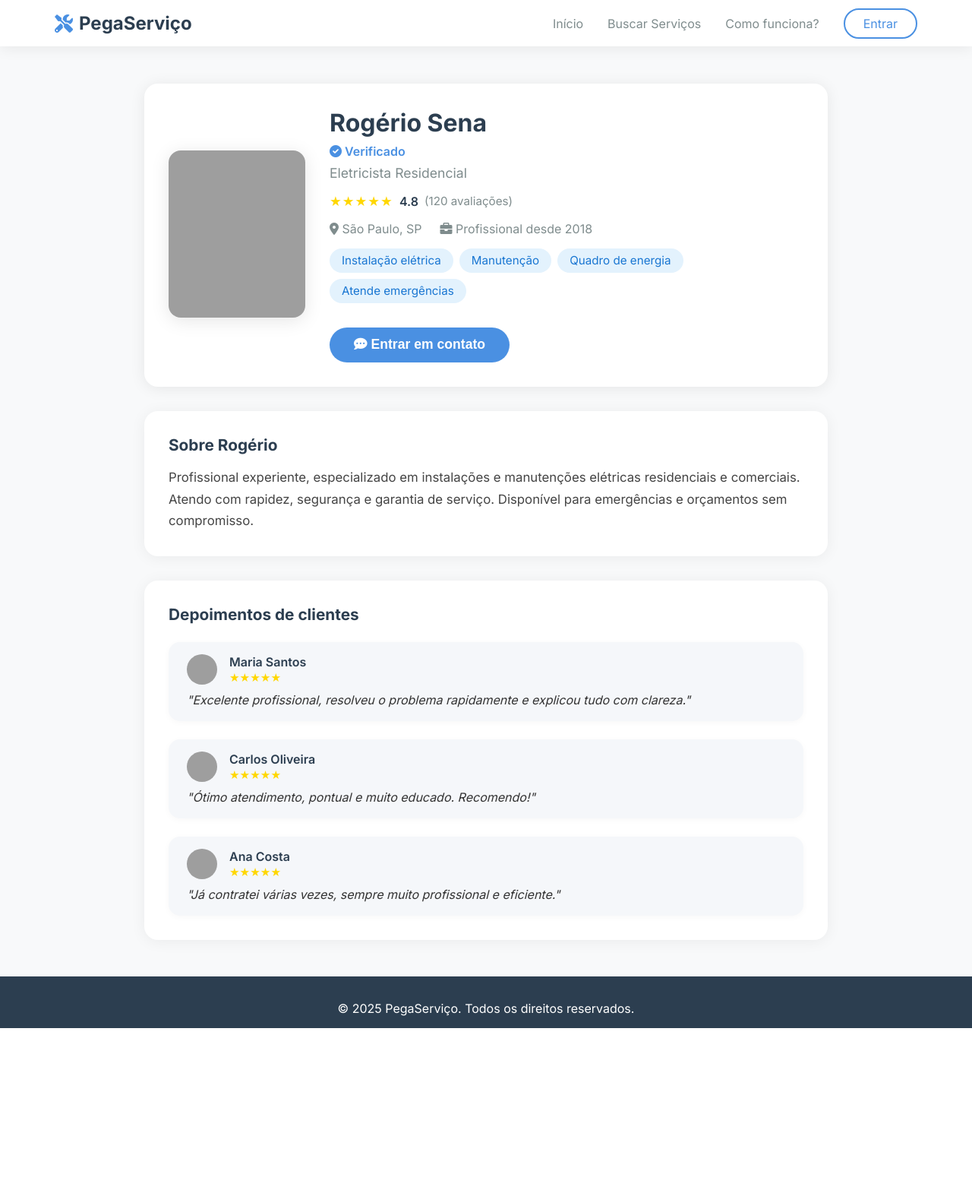
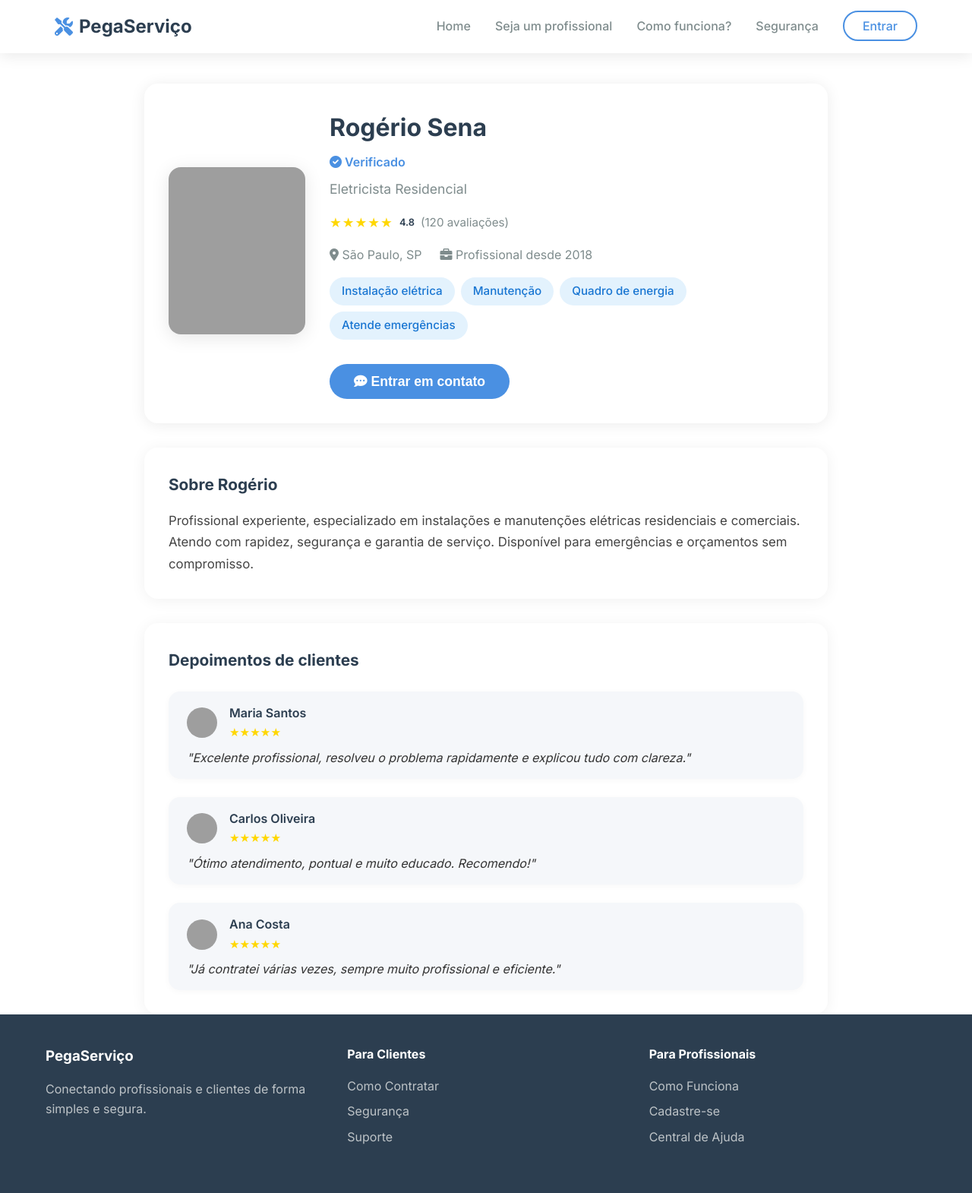
Before and after one commit to higormartinsb/higorm, a PHP site: page /profissional.html in a window 1280 px wide. Shown: the whole page at 76% size. Before the commit the page ends 1353 px from the top, so only its background shows below. Run offline with PHP 8.4, Linux system fonts and the light colour scheme; grey boxes are pictures that could not be loaded.

Commit message:
Add files via upload

```diff
--- a/profissional.css
+++ b/profissional.css
@@ -1,79 +1,3 @@
-* {
-    margin: 0;
-    padding: 0;
-    box-sizing: border-box;
-}
-
-body {
-    font-family: 'Inter', sans-serif;
-    background: #f8f9fa;
-    color: #2C3E50;
-}
-
-.header {
-    position: fixed;
-    top: 0;
-    width: 100%;
-    background: #fff;
-    box-shadow: 0 2px 20px rgba(0,0,0,0.08);
-    z-index: 1000;
-}
-
-.navbar {
-    display: flex;
-    justify-content: space-between;
-    align-items: center;
-    padding: 1rem 2rem;
-    max-width: 1200px;
-    margin: 0 auto;
-}
-
-.nav-brand {
-    display: flex;
-    align-items: center;
-    gap: 0.5rem;
-}
-
-.nav-brand i {
-    color: #4A90E2;
-    font-size: 1.5rem;
-}
-
-.nav-brand h2 {
-    font-weight: 700;
-    font-size: 1.5rem;
-}
-
-.nav-menu {
-    display: flex;
-    list-style: none;
-    gap: 2rem;
-}
-
-.nav-menu a {
-    text-decoration: none;
-    color: #7F8C8D;
-    font-weight: 500;
-    transition: color 0.2s;
-}
-
-.nav-menu a:hover {
-    color: #4A90E2;
-}
-
-.btn-entrar {
-    padding: 0.5rem 1.5rem !important;
-    border: 2px solid #4A90E2;
-    border-radius: 25px;
-    color: #4A90E2 !important;
-    background: none;
-    transition: background 0.2s, color 0.2s;
-}
-
-.btn-entrar:hover {
-    background: #4A90E2;
-    color: #fff !important;
-}
 
 .profile-main {
     padding-top: 110px;
@@ -267,14 +191,6 @@
     line-height: 1.5;
 }
 
-.footer {
-    background: #2C3E50;
-    color: #fff;
-    text-align: center;
-    padding: 2rem 0 1rem 0;
-    margin-top: 3rem;
-}
-
 @media (max-width: 900px) {
     .profile-main {
         padding: 100px 10px 0 10px;
@@ -292,11 +208,6 @@
 }
 
 @media (max-width: 600px) {
-    .navbar {
-        flex-direction: column;
-        gap: 1rem;
-        padding: 0.7rem 1rem;
-    }
     .profile-card, .profile-bio, .profile-reviews {
         padding: 1rem;
     }
--- a/profissional.html
+++ b/profissional.html
@@ -3,25 +3,54 @@
 <head>
     <meta charset="UTF-8">
     <meta name="viewport" content="width=device-width, initial-scale=1.0">
-    <title>PegaServiço - Perfil do Profissional</title>
+    <title>PegaServiço - Conectando Profissionais e Clientes</title>
+    <link rel="stylesheet" href="style.css">
     <link rel="stylesheet" href="profissional.css">
-    <link href="https://fonts.googleapis.com/css2?family=Inter:wght@400;600;700&display=swap" rel="stylesheet">
+    <link href="https://fonts.googleapis.com/css2?family=Inter:wght@300;400;500;600;700&display=swap" rel="stylesheet">
     <link href="https://cdnjs.cloudflare.com/ajax/libs/font-awesome/6.0.0/css/all.min.css" rel="stylesheet">
 </head>
 <body>
+    <!-- Header -->
     <header class="header">
         <nav class="navbar">
             <div class="nav-brand">
                 <i class="fas fa-tools"></i>
                 <h2>PegaServiço</h2>
             </div>
+
+            <!-- Desktop Menu -->
             <ul class="nav-menu">
-                <li><a href="#">Início</a></li>
-                <li><a href="#">Buscar Serviços</a></li>
-                <li><a href="#">Como funciona?</a></li>
+                <li><a href="index.html">Home</a></li>
+                <li><a href="profissional.html">Seja um profissional</a></li>
+                <li><a href="#como-funciona">Como funciona?</a></li>
+                <li><a href="#seguranca">Segurança</a></li>
                 <li><a href="#" class="btn-entrar">Entrar</a></li>
             </ul>
+
+            <!-- Mobile Menu Button -->
+            <div class="hamburger" id="hamburger">
+                <span class="bar"></span>
+                <span class="bar"></span>
+                <span class="bar"></span>
+            </div>
         </nav>
+
+        <!-- Mobile Menu -->
+        <div class="mobile-menu" id="mobile-menu">
+            <div class="mobile-menu-header">
+                <h3>Menu</h3>
+                <button class="close-btn" id="close-menu">
+                    <i class="fas fa-times"></i>
+                </button>
+            </div>
+            <ul class="mobile-nav-links">
+                <li><a href="index.html">Home</a></li>
+                <li><a href="#profissional"><i class="fas fa-user-tie"></i> Seja um profissional</a></li>
+                <li><a href="#como-funciona"><i class="fas fa-info-circle"></i> Como funciona?</a></li>
+                <li><a href="#seguranca"><i class="fas fa-shield-alt"></i> Segurança</a></li>
+                <li><a href="#" class="mobile-login"><i class="fas fa-sign-in-alt"></i> Entrar</a></li>
+            </ul>
+        </div>
     </header>
 
     <main class="profile-main">
@@ -96,10 +125,36 @@
         </section>
     </main>
 
+    <!-- Footer -->
     <footer class="footer">
         <div class="container">
-            <p>&copy; 2025 PegaServiço. Todos os direitos reservados.</p>
+            <div class="footer-content">
+                <div class="footer-section">
+                    <h3>PegaServiço</h3>
+                    <p>Conectando profissionais e clientes de forma simples e segura.</p>
+                </div>
+
+                <div class="footer-section">
+                    <h4>Para Clientes</h4>
+                    <ul>
+                        <li><a href="#">Como Contratar</a></li>
+                        <li><a href="#">Segurança</a></li>
+                        <li><a href="#">Suporte</a></li>
+                    </ul>
+                </div>
+
+                <div class="footer-section">
+                    <h4>Para Profissionais</h4>
+                    <ul>
+                        <li><a href="#">Como Funciona</a></li>
+                        <li><a href="#">Cadastre-se</a></li>
+                        <li><a href="#">Central de Ajuda</a></li>
+                    </ul>
+                </div>
+            </div>
         </div>
     </footer>
+
+    <script src="script.js"></script>
 </body>
 </html>
--- a/script.js
+++ b/script.js
@@ -143,3 +143,33 @@
         document.body.style.opacity = '1';
     }, 100);
 });
+
+//Limitar Categorias
+document.addEventListener('DOMContentLoaded', function() {
+    const grid = document.getElementById('categoriesGrid');
+    const btn = document.getElementById('seeMoreBtn');
+    const cards = grid.querySelectorAll('.category-card');
+    const limit = 6; // Quantidade de categorias visíveis inicialmente
+
+    // Esconde as categorias extras
+    cards.forEach((card, idx) => {
+        if (idx >= limit) card.classList.add('hidden');
+    });
+
+    btn.addEventListener('click', function() {
+        const isExpanded = btn.getAttribute('data-expanded') === 'true';
+        if (!isExpanded) {
+            // Mostrar todas
+            cards.forEach(card => card.classList.remove('hidden'));
+            btn.textContent = 'Ver menos';
+            btn.setAttribute('data-expanded', 'true');
+        } else {
+            // Esconder extras
+            cards.forEach((card, idx) => {
+                if (idx >= limit) card.classList.add('hidden');
+            });
+            btn.textContent = 'Ver mais';
+            btn.setAttribute('data-expanded', 'false');
+        }
+    });
+});
```
Also changed, not shown: index.html (+54 -78 lines), style.css (+55 -3 lines).
